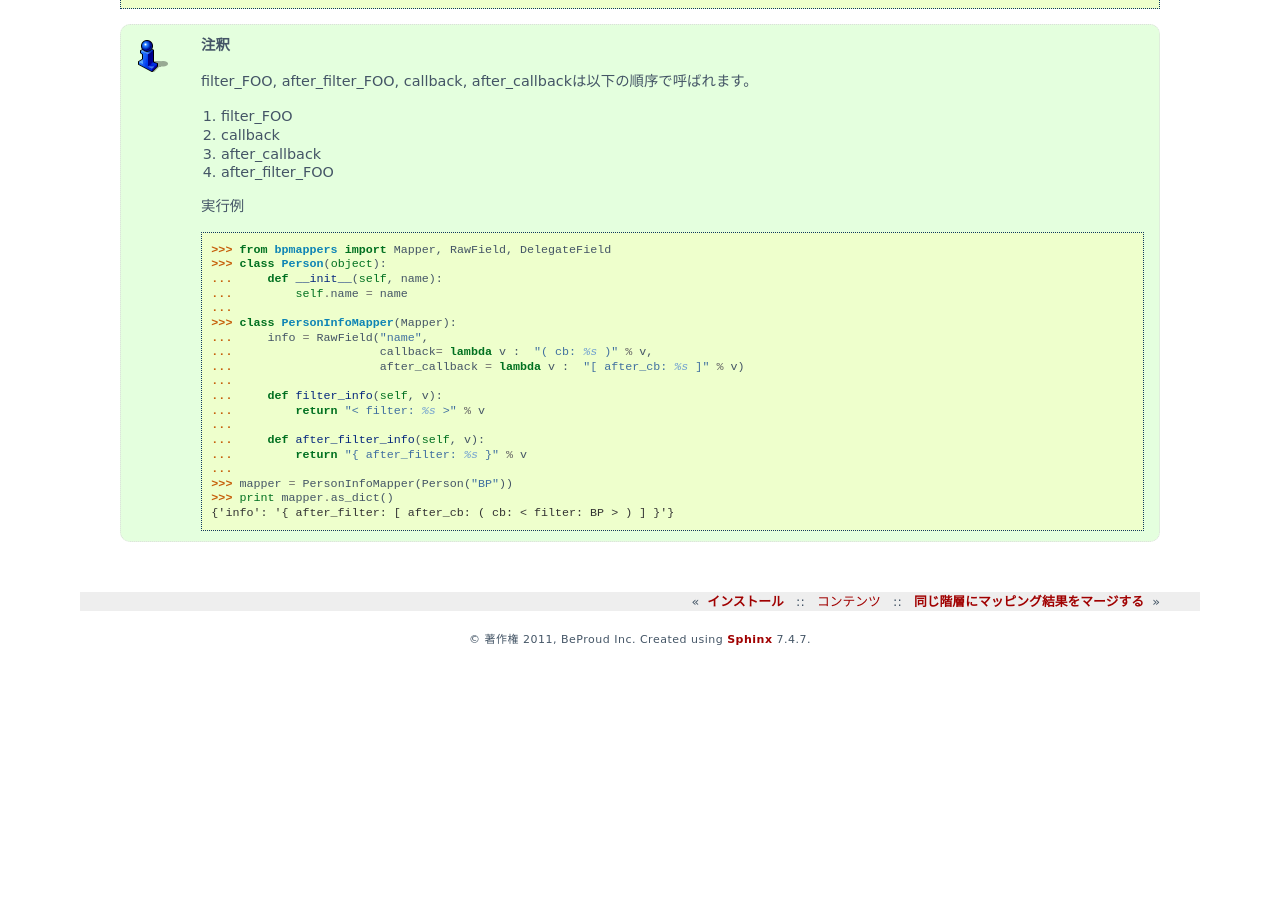
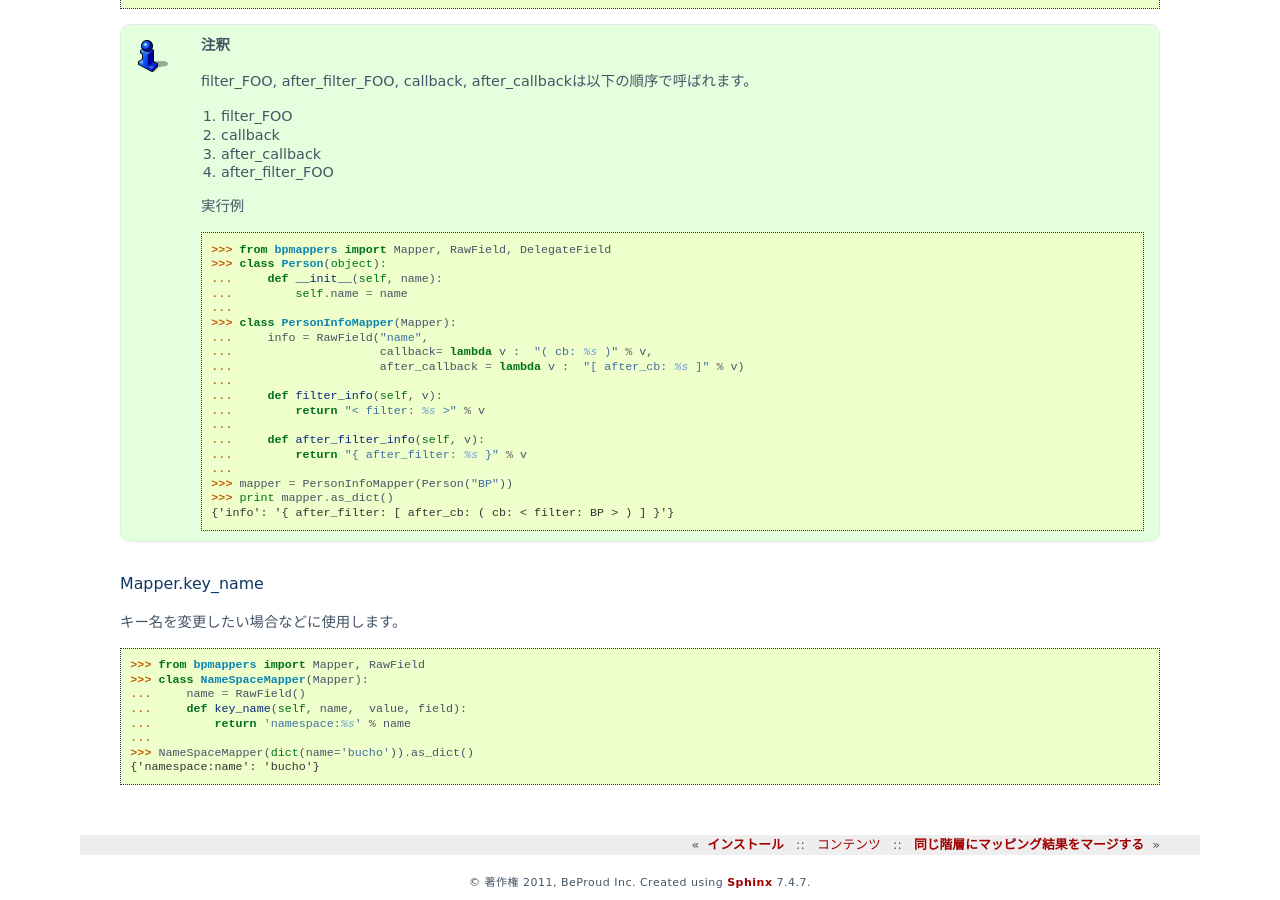
Before and after one commit to beproud/bpmappers, a Sphinx documentation site: the page built from docs/ja/source/usage.rst, in a window 1280 px wide and 900 px high, scrolled down 4429 px. Built offline with Sphinx 7.4.7, drawn with Linux system fonts in a browser that asks for light colours; before the commit the page ends 5086 px from its top, so only the background shows below that.

Commit message:
ドキュメントにkey_nameの説明を追加

```diff
--- a/docs/ja/source/usage.rst
+++ b/docs/ja/source/usage.rst
@@ -317,3 +317,20 @@ Field.after_callback
       >>> mapper = PersonInfoMapper(Person("BP"))
       >>> print mapper.as_dict()
       {'info': '{ after_filter: [ after_cb: ( cb: < filter: BP > ) ] }'}
+
+
+Mapper.key_name
+~~~~~~~~~~~~~~~
+
+キー名を変更したい場合などに使用します。
+
+.. doctest::
+
+   >>> from bpmappers import Mapper, RawField
+   >>> class NameSpaceMapper(Mapper):
+   ...     name = RawField()
+   ...     def key_name(self, name,  value, field):
+   ...         return 'namespace:%s' % name
+   ...
+   >>> NameSpaceMapper(dict(name='bucho')).as_dict()
+   {'namespace:name': 'bucho'}
```
